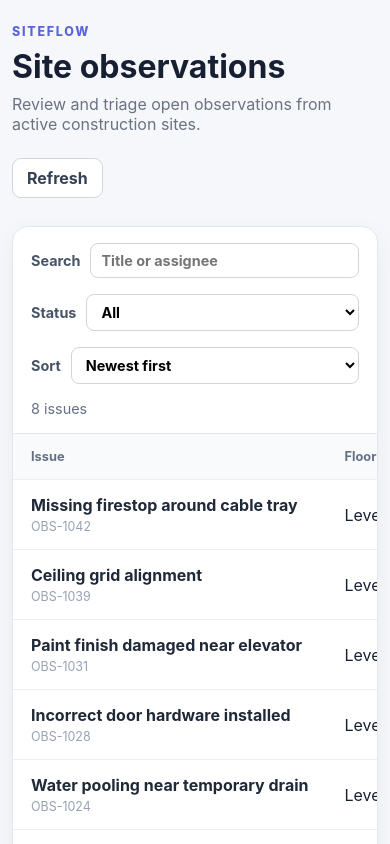
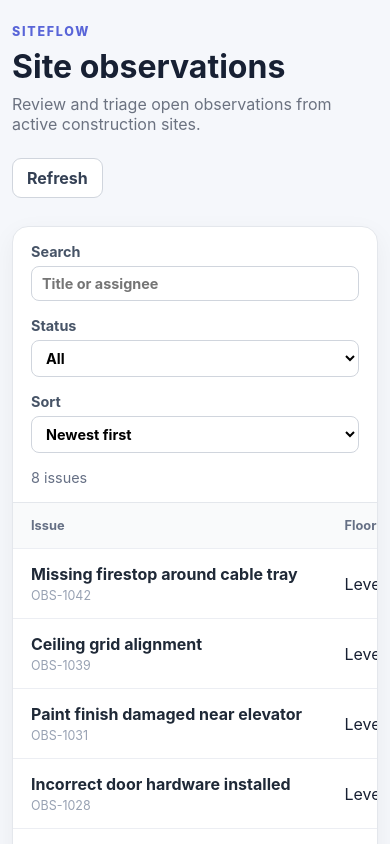
Before and after one commit to Noam-Musba/buildots_mock_takehome, a React (Vite) app: page / in a window 390 px wide. Shown: the top 844 px of the page. Built offline with nearby package versions, Linux system fonts and the light colour scheme.

Commit message:
style: fix small screen issue

```diff
--- a/src/components/IssueFilters/IssueFilters.module.css
+++ b/src/components/IssueFilters/IssueFilters.module.css
@@ -34,4 +34,15 @@
   .filters select {
     width: 100%;
   }
+
+  .filters label {
+    align-items: stretch;
+    flex-direction: column;
+    gap: 6px;
+  }
+
+  .filters input,
+  .filters select {
+    min-width: 0;
+  }
 }
```
